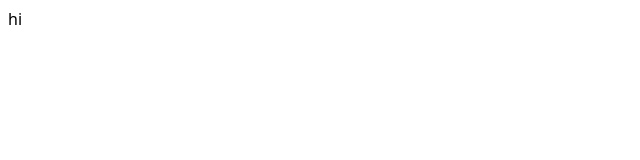
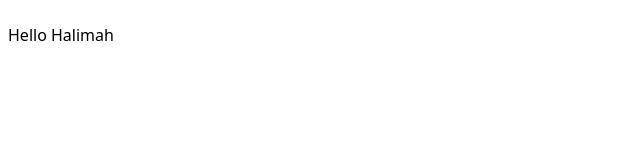
Before and after one commit to halimahexe/react-challenge, a React (Vite) app: page / in a window 1280 px wide. Shown: the top 160 px of the page, without its empty margins (0-640 px from the left). Built offline with nearby package versions, Linux system fonts and the light colour scheme.

Commit message:
completed challenge 1 creating components

```diff
--- a/challenge/App.tsx
+++ b/challenge/App.tsx
@@ -1,5 +1,11 @@
+import Greeting from './Greeting.tsx';
+
 function App() {
-  return <main>hi</main>;
+	return (
+		<main>
+			<Greeting name='Halimah' />
+		</main>
+	);
 }
 
 export default App;
--- /dev/null
+++ b/challenge/Greeting.tsx
@@ -0,0 +1,5 @@
+function Greeting(props: any) {
+	return <p>Hello {props.name}</p>;
+}
+
+export default Greeting;
```
Also changed, not shown: 1 other file (tests, documents, lock files or other folders).
